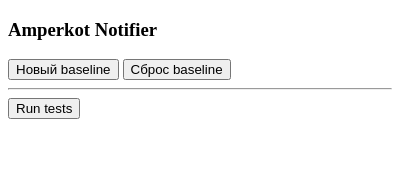
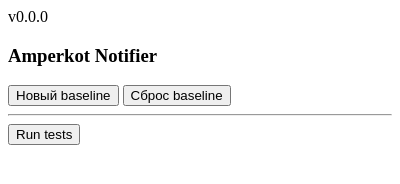
Before and after one commit to DonutWithCoffee/tab_wanderer, a browser extension: page popup.html in a window 400 px wide. Drawn offline with Linux system fonts and the light colour scheme.

Commit message:
release: 0.9 stable

```diff
--- a/popup.html
+++ b/popup.html
@@ -1,6 +1,7 @@
 <!DOCTYPE html>
 <html>
 <head>
+    <div id="version"></div>
     <meta charset="UTF-8">
 </head>
 <body>
--- a/popup.js
+++ b/popup.js
@@ -44,3 +44,8 @@ document.getElementById('test').onclick = () => {
         isTest: true
     });
 };
+
+document.addEventListener('DOMContentLoaded', () => {
+    const version = chrome.runtime.getManifest().version;
+    document.getElementById('version').innerText = `v${version}`;
+});
```
Also changed, not shown: background.js (+6 -2 lines), manifest.json.
